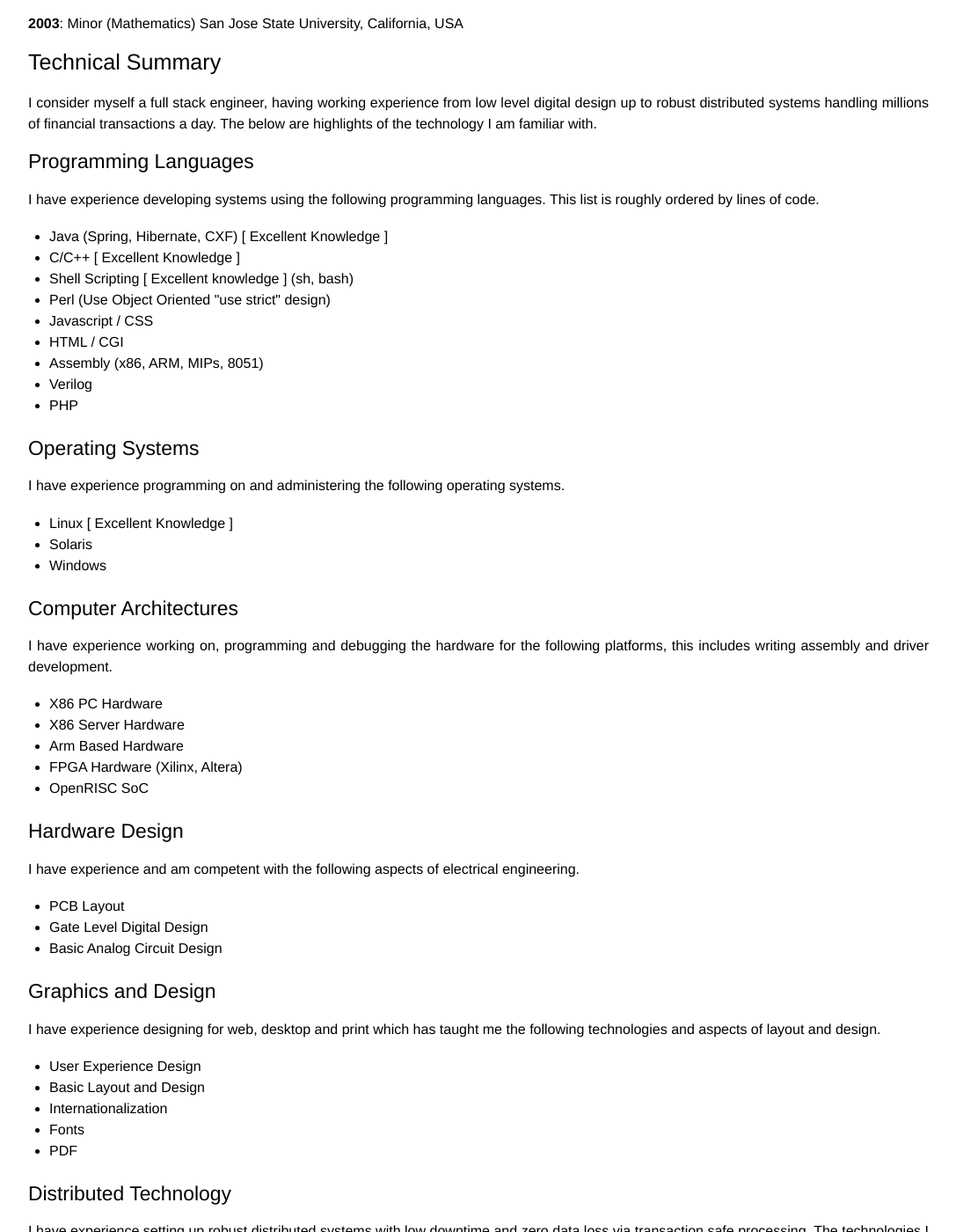
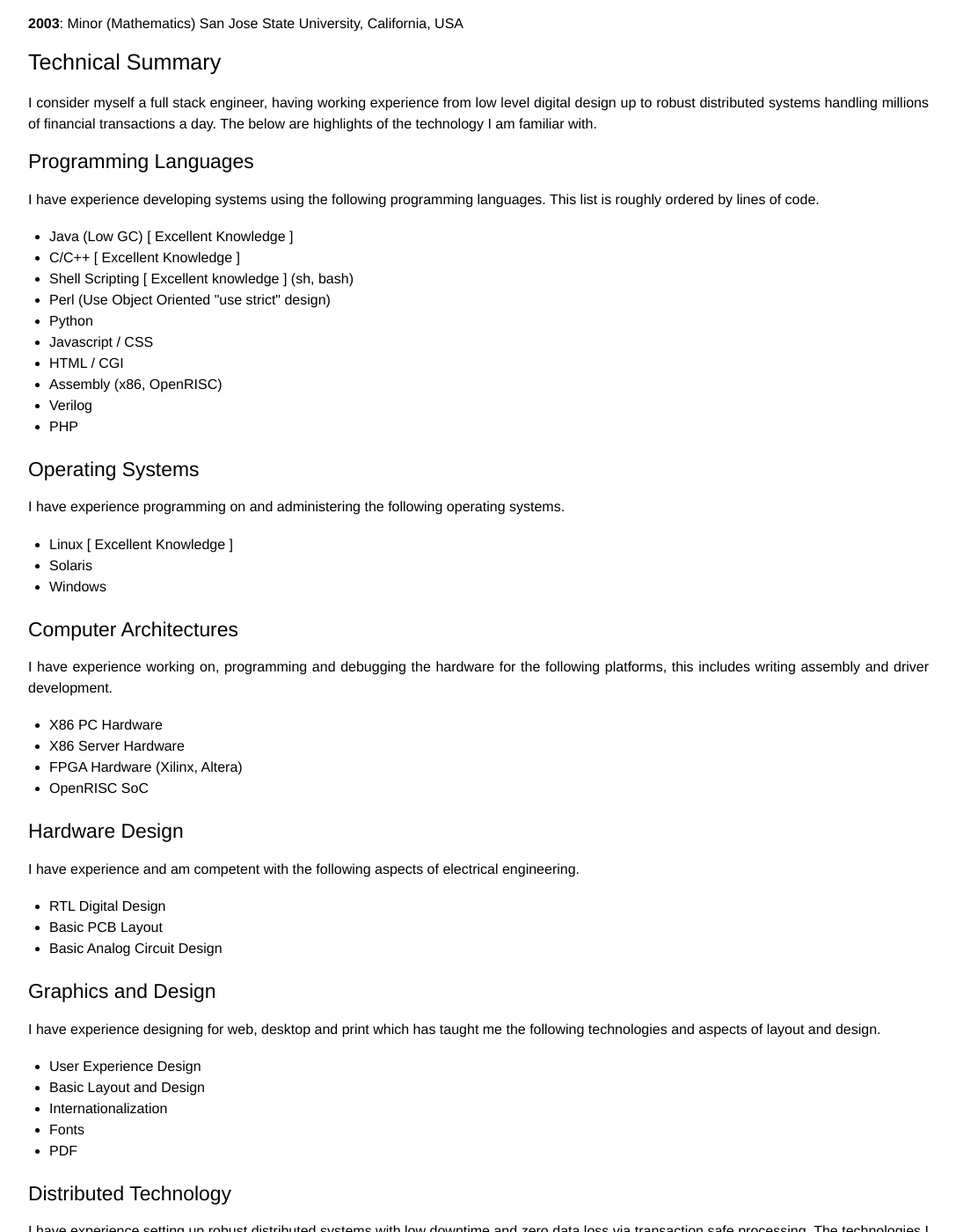
Before and after one commit to stffrdhrn/stffrdhrn.github.io, a Jekyll site: the page built from page/curriculum-vitae.markdown, in a window 1280 px wide and 1400 px high, scrolled down 755 px. Shown: the whole window at 88% size, without its empty margins (96-1183 px from the left). Built offline with Jekyll 4.4.1, drawn with Linux system fonts in a browser that asks for light colours; some of the changed text lies outside the part shown.

Commit message:
cv: Remove old/obsolete stuff

```diff
--- a/page/curriculum-vitae.markdown
+++ b/page/curriculum-vitae.markdown
@@ -64,13 +64,14 @@ technology I am familiar with.</p>
 <p>I have experience developing systems using the following programming
 languages. This list is roughly ordered by lines of code.</p>
 <ul>
-  <li>Java (Spring, Hibernate, CXF) [ Excellent Knowledge ]</li>
+  <li>Java (Low GC) [ Excellent Knowledge ]</li>
   <li>C/C++ [ Excellent Knowledge ]</li>
   <li>Shell Scripting [ Excellent knowledge ] (sh, bash)</li>
   <li>Perl (Use Object Oriented "use strict" design)</li>
+  <li>Python</li>
   <li>Javascript / CSS</li>
   <li>HTML / CGI</li>
-  <li>Assembly (x86, ARM, MIPs, 8051)</li>
+  <li>Assembly (x86, OpenRISC)</li>
   <li>Verilog</li>
   <li>PHP</li>
 </ul>
@@ -89,7 +90,6 @@ development.</p>
 <ul>
   <li>X86 PC Hardware</li>
   <li>X86 Server Hardware</li>
-  <li>Arm Based Hardware</li>
   <li>FPGA Hardware (Xilinx, Altera)</li>
   <li>OpenRISC SoC</li>
 </ul>
@@ -97,8 +97,8 @@ development.</p>
 <p>I have experience and am competent with the following aspects of
 electrical engineering.</p>
 <ul>
-  <li>PCB Layout</li>
-  <li>Gate Level Digital Design</li>
+  <li>RTL Digital Design</li>
+  <li>Basic PCB Layout</li>
   <li>Basic Analog Circuit Design</li>
 </ul>
 <h3>Graphics and Design</h3>
@@ -285,13 +283,13 @@ Linux OS kernel, file systems and general architecture.</p>
 <p>I have been contributing to open source projects since university as a
 means to keep learning and work with great people.</p>
 <ul>
-  <li>Webmin - <a href="http://www.webmin.com/">WWW</a></li>
-  <li>Fedora Core - <a href="http://fedora.redhat.com/">WWW</a></li>
-  <li>Enlightenment - <a href="http://www.enlightenment.org/">WWW</a></li>
   <li>OpenRISC [ Active ]- <a href="http://www.openrisc.io/">WWW</a></li>
   <li>Linux [ Active ]- <a href="http://www.kernel.org/">WWW</a></li>
   <li>GDB [ Active ] - <a href="https://www.gnu.org/software/gdb/">WWW</a></li>
   <li>QEMU [ Active ] - <a href="https://www.qemu.org/">WWW</a></li>
+  <li>Enlightenment - <a href="http://www.enlightenment.org/">WWW</a></li>
+  <li>Fedora Core - <a href="http://fedora.redhat.com/">WWW</a></li>
+  <li>Webmin - <a href="http://www.webmin.com/">WWW</a></li>
 </ul>
 
 <h2>University Projects</h2>
```
Also changed, not shown: other parts of page/curriculum-vitae.markdown (+2 -4 lines).
